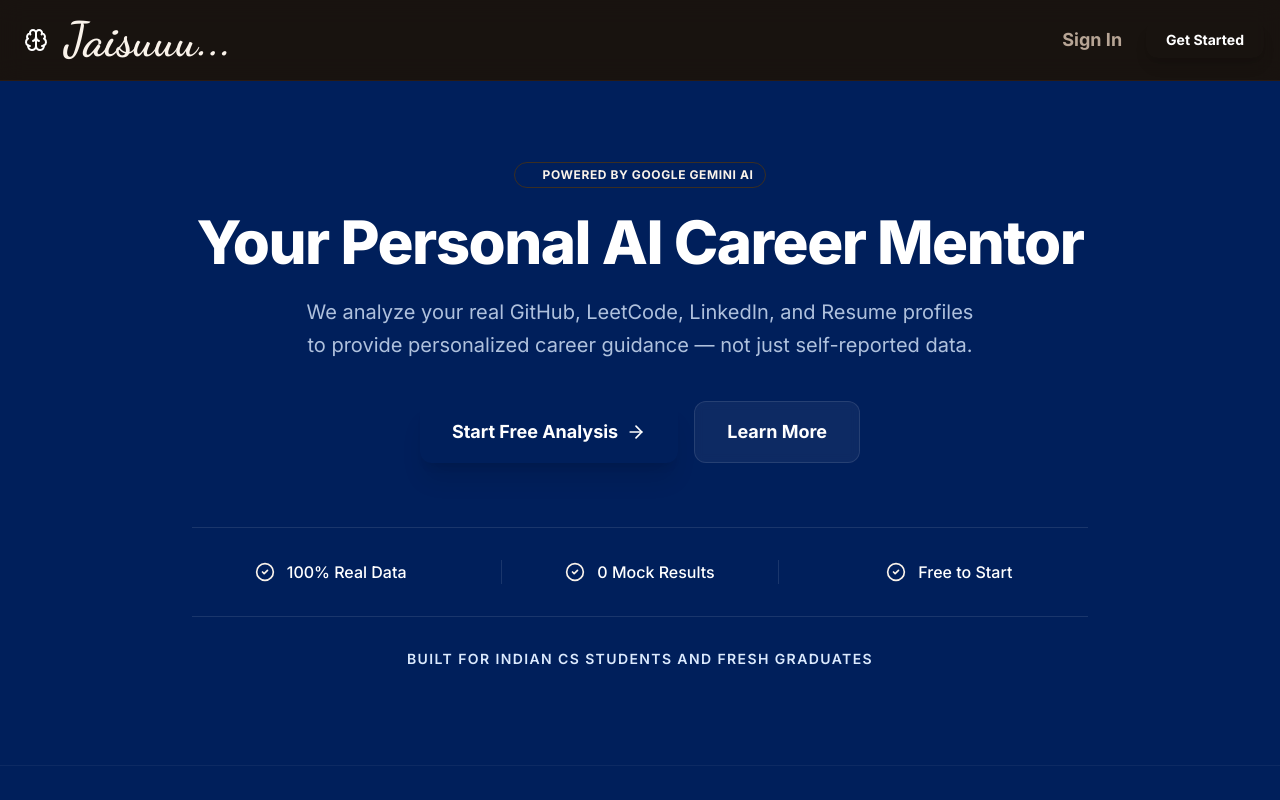
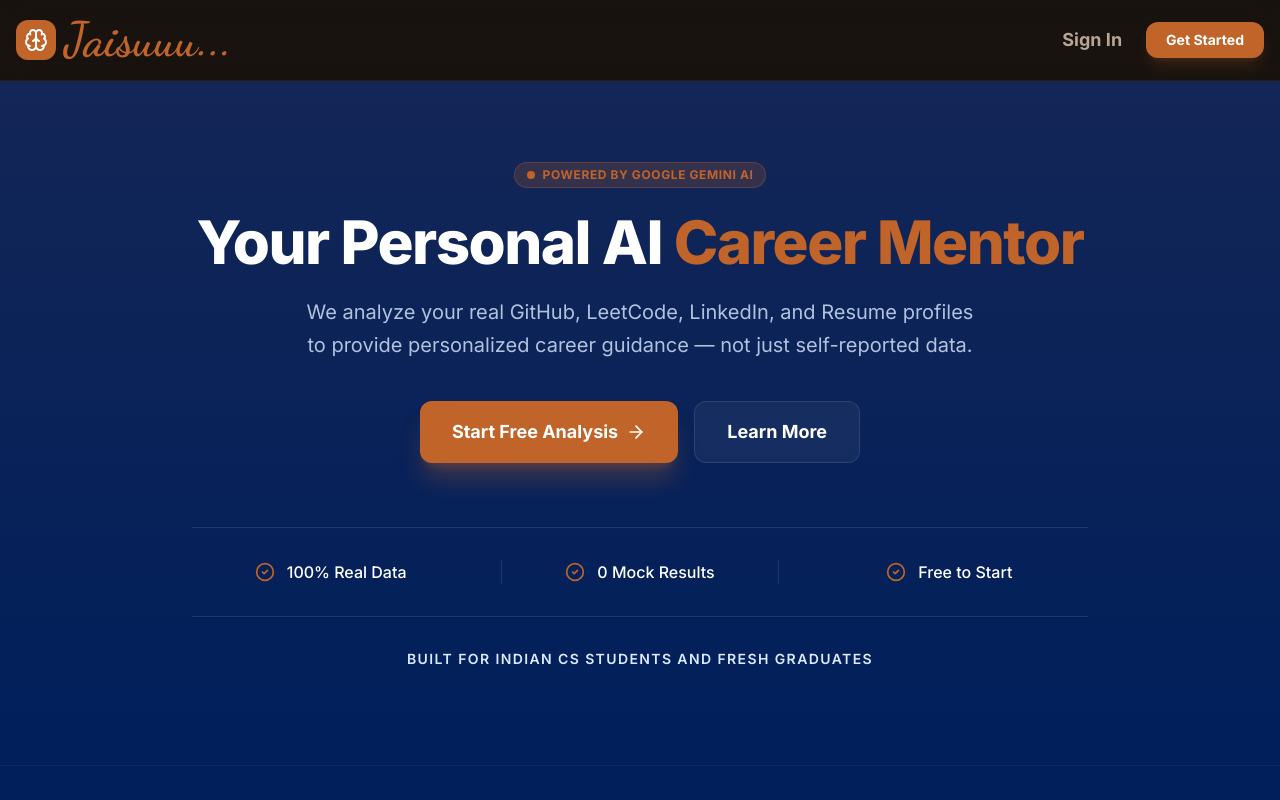
Before and after one commit to shivam499-pro/AI-CAREER-NAVIGATOR-2026, a Next.js app in the folder frontend/: page / in a window 1280 px wide. Shown: the top 800 px of the page. Built offline with nearby package versions, Linux system fonts and the light colour scheme.

Commit message:
Map primary-violet/accent-violet to Sahara primary; fix DEFAULT_BRAND_COLOR and experience style fallback

```diff
--- a/frontend/app/analysis/config/brandTokens.ts
+++ b/frontend/app/analysis/config/brandTokens.ts
@@ -20,7 +20,7 @@ export const BRAND_COLORS: Record<string, string> = {
   netflix: '#E50914',
 }
 
-export const DEFAULT_BRAND_COLOR = '#6C3FC8'
+export const DEFAULT_BRAND_COLOR = '#C2652A'
 
 export function getBrandColor(name: string): string {
   const lower = name.toLowerCase()
@@ -31,7 +31,7 @@ export function getBrandColor(name: string): string {
 export const EXPERIENCE_STYLES: Record<string, string> = {
   beginner: 'bg-sky-500/10 text-sky-400 border-sky-500/25',
   senior: 'bg-amber-500/10 text-amber-400 border-amber-500/25',
-  default: 'bg-primary-violet/10 text-primary-violet border-primary-violet/25',
+  default: 'bg-primary/10 text-primary border-primary/25',
 }
 
 export function getExperienceStyles(level: string): string {
--- a/frontend/tailwind.config.js
+++ b/frontend/tailwind.config.js
@@ -27,6 +27,8 @@ module.exports = {
           DEFAULT: "hsl(var(--primary))",
           foreground: "hsl(var(--primary-foreground))",
         },
+        "primary-violet": "hsl(var(--primary))",
+        "accent-violet": "hsl(var(--primary))",
         secondary: {
           DEFAULT: "hsl(var(--secondary))",
           foreground: "hsl(var(--secondary-foreground))",
```
